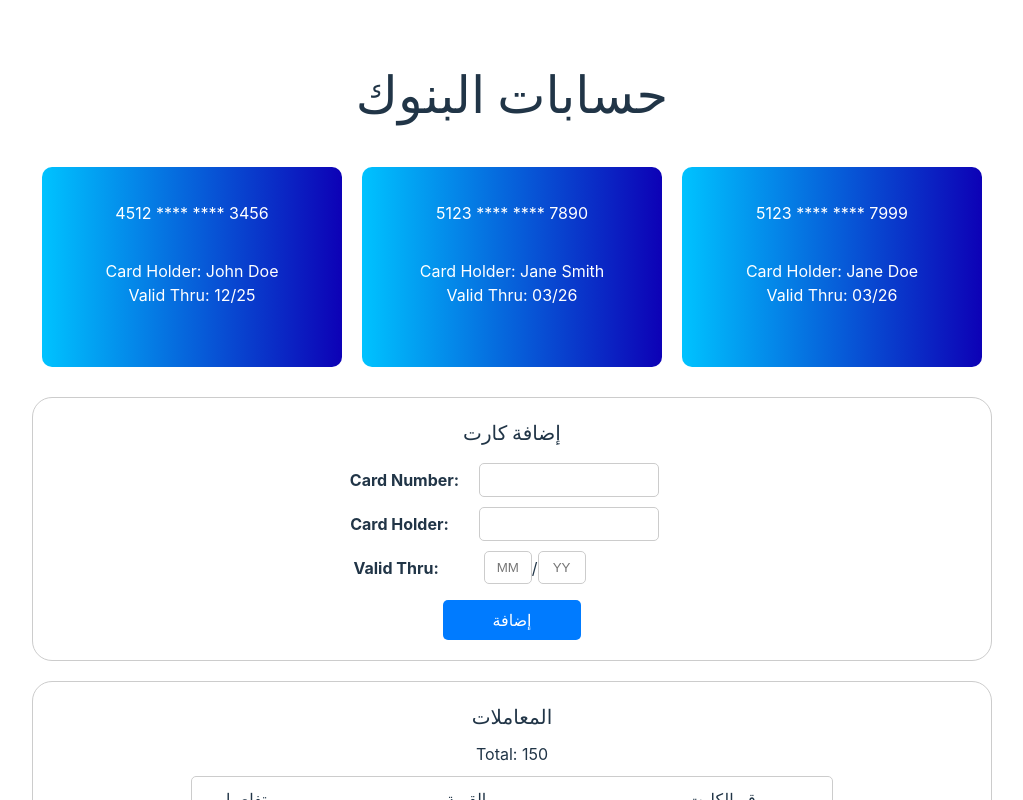
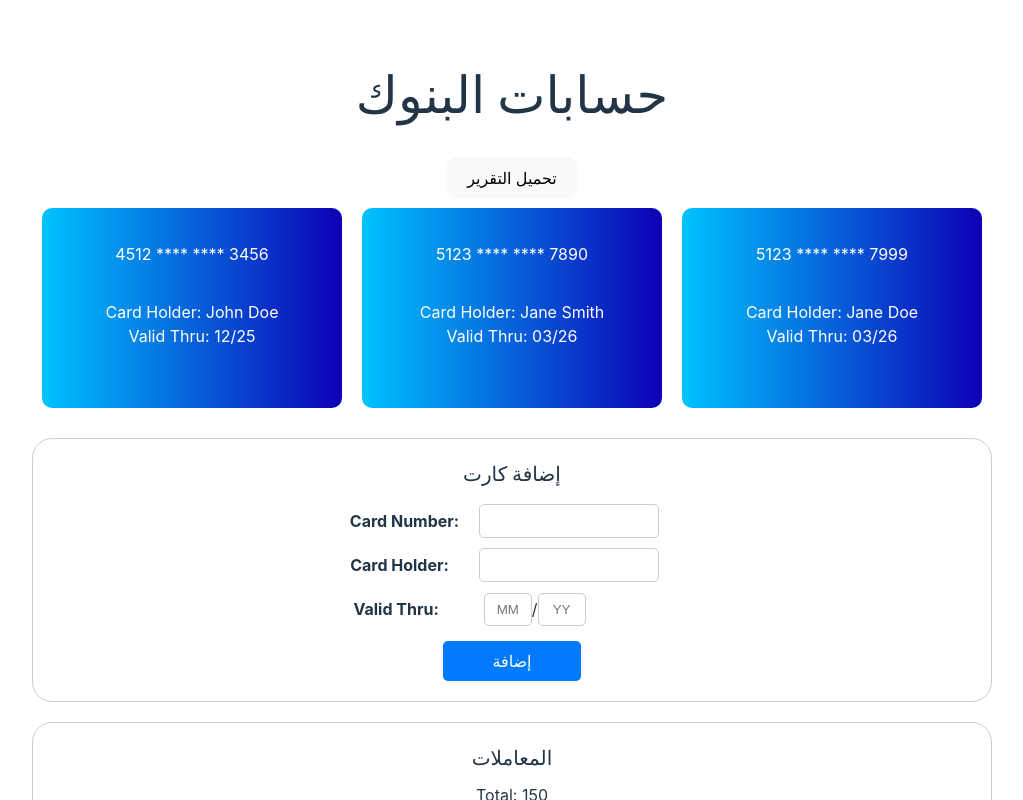
Before and after one commit to Back-Benchers-Studio/MoneyTransferDashboard, a React (Vite) app in the folder money-transfer/: page / in a window 1280 px wide. Shown: the top 800 px of the page, without its empty margins (128-1151 px from the left). Built offline with nearby package versions, Linux system fonts and the light colour scheme.

Commit message:
testing backend

```diff
--- a/money-transfer/package.json
+++ b/money-transfer/package.json
@@ -16,7 +16,8 @@
     "react-router-dom": "^6.16.0",
     "react-toastify": "^9.1.3",
     "styled-components": "^6.0.8",
-    "swiper": "^10.3.1"
+    "swiper": "^10.3.1",
+    "xlsx": "^0.18.5"
   },
   "devDependencies": {
     "@types/react": "^18.2.15",
--- a/money-transfer/src/pages/BankAccounts.jsx
+++ b/money-transfer/src/pages/BankAccounts.jsx
@@ -7,6 +7,7 @@ import { Swiper, SwiperSlide } from "swiper/react";
 import "swiper/css";
 import { ToastContainer, toast } from "react-toastify";
 import "react-toastify/dist/ReactToastify.css";
+// import xlsx from "xlsx";
 
 import { Pagination } from "swiper/modules";
 
@@ -166,6 +167,24 @@ function BankAccounts() {
   return (
     <div>
       <h1>حسابات البنوك</h1>
+      <button onClick={() => {
+        console.log("test")
+        fetch('http://localhost:4000/api/v1/records/export',{method:"GET"}).then(async (res) =>{
+          const blob = await res.blob();
+          const url = window.URL.createObjectURL(blob);
+          const a = document.createElement('a');
+          a.href = url;
+          a.download = 'reports.xlsx';
+          document.body.appendChild(a);
+          a.click();
+          window.URL.revokeObjectURL(url);
+      }
+         ).catch(err => {
+          console.log(err)
+         }
+          )
+      }
+        }>تحميل التقرير</button>
       <div className="bank-cards-container">
         <Swiper
           updateOnWindowResize={true}
@@ -212,6 +231,7 @@ function BankAccounts() {
             }
           />
         </div>
+
         <div
           style={{
             display: "flex",
```
Also changed, not shown: 1 other file (tests, documents, lock files or other folders).
